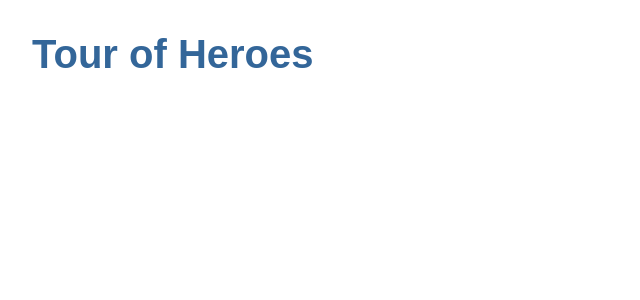
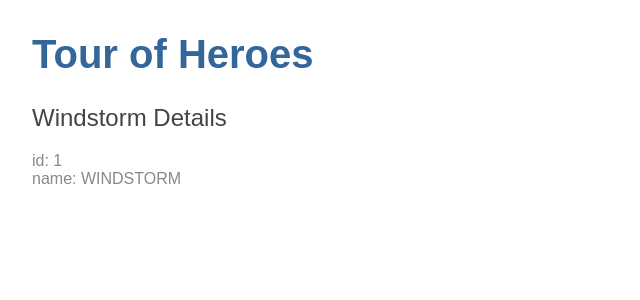
Before and after one commit to anciferovapolina/test-angular-project, an Angular app: page / in a window 1280 px wide. Shown: the top 300 px of the page, without its empty margins (0-640 px from the left). Built offline with nearby package versions, Linux system fonts and the light colour scheme.

Commit message:
3. The Hero Editor (not ready)

```diff
--- a/src/app/app.component.html
+++ b/src/app/app.component.html
@@ -1 +1,2 @@
 <h1>{{ title }}</h1>
+<app-heroes></app-heroes>
--- a/src/app/app.module.ts
+++ b/src/app/app.module.ts
@@ -2,10 +2,12 @@
 import { NgModule } from '@angular/core';
 
 import { AppComponent } from './app.component';
+import { HeroesComponent } from './heroes/heroes.component';
 
 @NgModule({
   declarations: [
-    AppComponent
+    AppComponent,
+    HeroesComponent
   ],
   imports: [
     BrowserModule
--- /dev/null
+++ b/src/app/hero.ts
@@ -0,0 +1,4 @@
+export class Hero {
+  id: number;
+  name: string;
+}
--- /dev/null
+++ b/src/app/heroes/heroes.component.html
@@ -0,0 +1,3 @@
+<h2>{{hero.name}} Details</h2>
+<div><span>id: </span>{{hero.id}}</div>
+<div><span>name: </span>{{hero.name | uppercase}}</div>
--- /dev/null
+++ b/src/app/heroes/heroes.component.ts
@@ -0,0 +1,19 @@
+import {Component, OnInit} from '@angular/core';
+import {Hero} from '../hero';
+
+@Component({
+  selector: 'app-heroes',
+  templateUrl: './heroes.component.html',
+  styleUrls: ['./heroes.component.css']
+})
+
+export class HeroesComponent implements OnInit {
+  hero: Hero = {
+    id: 1,
+    name: 'Windstorm'
+  };
+
+  ngOnInit() {
+
+  }
+}
```
Also changed, not shown: src/app/heroes/heroes.component.css (added).
